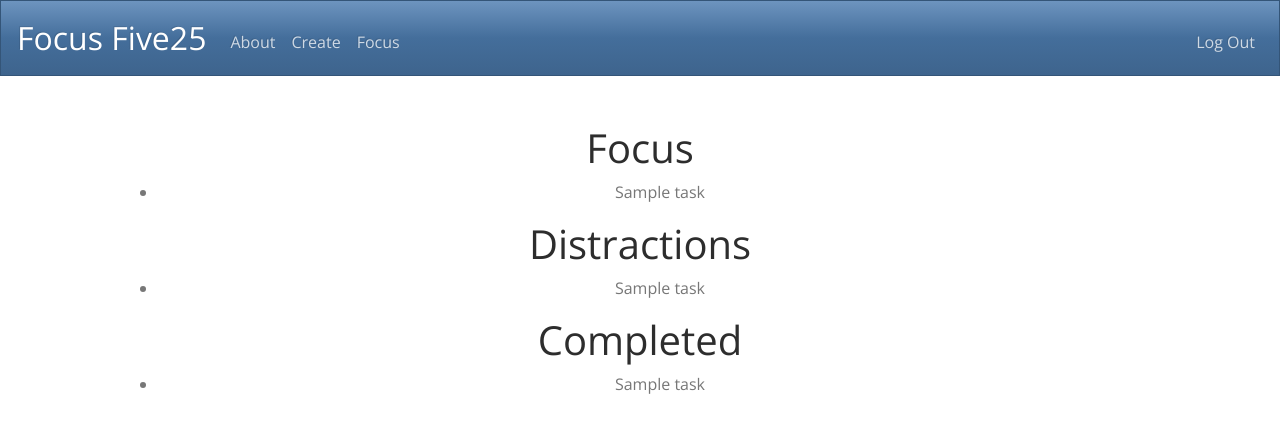
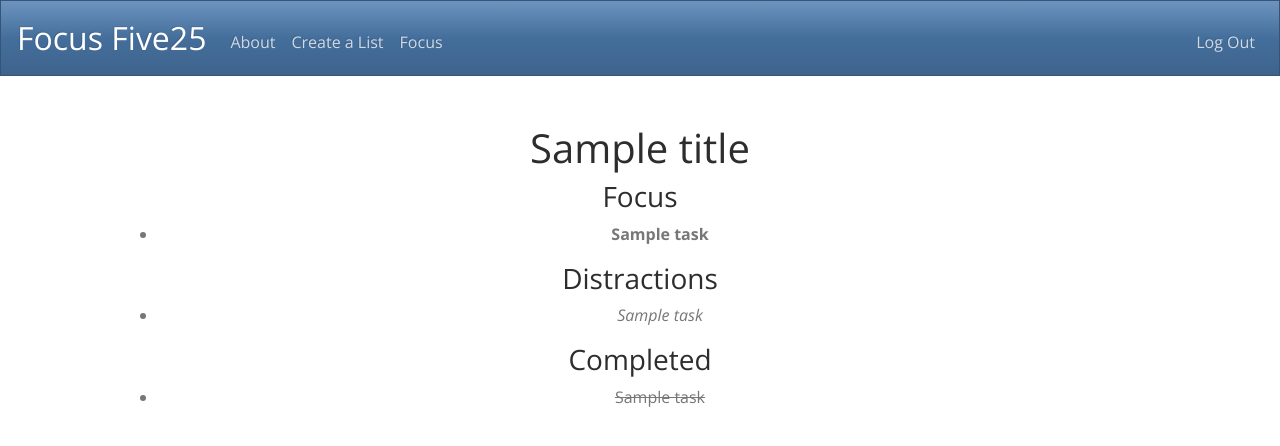
Before and after one commit to alecoad/final-project, a Flask app: template five25/templates/tasks.html in a window 1280 px wide. Shown: the top 446 px of the page. Run offline with Flask 2, Linux system fonts and the light colour scheme; the visitor is signed in with stand-in values (Sample User, id 1); the template is opened without the code that fills it: most values are stand-ins (such as "Sample title", 1, 10 or a date in 2020); some libraries are stand-ins or nearby versions; some web fonts are replaced.

Commit message:
Functionality revisions

```diff
--- a/five25/application.py
+++ b/five25/application.py
@@ -47,6 +47,10 @@ def tasks(list_id):
 
     user_id = session['user_id']
 
+    title = db.execute(
+        'SELECT title FROM lists WHERE id = :list_id', {'list_id': list_id}
+    ).fetchone()
+
     focus = db.execute(
         'SELECT name FROM tasks WHERE list_id = :list_id AND distraction = FALSE', {'list_id': list_id}
     ).fetchall()
@@ -59,7 +63,7 @@ def tasks(list_id):
         'SELECT name FROM tasks WHERE list_id = :list_id AND completed = TRUE', {'list_id': list_id}
     ).fetchall()
 
-    return render_template('tasks.html', focus=focus, distractions=distractions, completed=completed)
+    return render_template('tasks.html', title=title, focus=focus, distractions=distractions, completed=completed)
 
 
 @app.route('/register', methods=['GET', 'POST'])
@@ -147,30 +151,30 @@ def create():
     user_id = session['user_id']
 
     if request.method == 'POST':
-        # PROBABLY NEED SOME ERROR HANDLING...
-        # store and insert title into lists table
+        # get form data, list_id
         title = request.form.get('title')
+        tasks = request.form.getlist('task')
+        list_id = db.execute(
+            'SELECT id FROM lists WHERE title = :title', {'title': title}
+        ).fetchone()
+        list_id = list_id.id
+        # insert title and tasks into database
         db.execute(
             'INSERT INTO lists (title, user_id) VALUES (:title, :user_id)', {'title': title, 'user_id': user_id}
         )
-        # get list_id
-        list_id = db.execute(
-            'SELECT id FROM lists WHERE title = :title', {'title': title}
-        ).fetchone()
-        # get the id of the tuple since fetchone() returns a Row-like object
-        list_id = list_id.id
-        # store and enter each task into tasks table
-        tasks = request.form.getlist('task')
         for task in tasks:
             db.execute(
                 'INSERT INTO tasks (name, list_id) VALUES (:task, :list_id)', {'task': task, 'list_id': list_id}
             )
         db.commit()
-        # store all the tasks (UNNECESSARY?)
+        # store list name and tasks
         tasks = db.execute(
             'SELECT name FROM tasks WHERE list_id = :list_id', {'list_id': list_id}
         ).fetchall()
-        return render_template('focus.html', list_id=list_id, tasks=tasks)
+
+        flash('Success')
+
+        return render_template('focus.html', title=title, tasks=tasks)
 
     return render_template('create.html')
 
--- a/five25/templates/focus.html
+++ b/five25/templates/focus.html
@@ -5,6 +5,7 @@
 {% block main %}
   <h1>Which tasks will you focus on first?</h1>
   <form action="/focus" method="post">
+    <h2>{{ title }}</h2>
     <ul>
       {% for task in tasks %}
         <li><input type="checkbox" name="task" value="{{ task.name }}">{{ task.name }}</li>
--- a/five25/templates/index.html
+++ b/five25/templates/index.html
@@ -15,7 +15,7 @@
         {% for list in lists %}
           <tr>
             <td><a href="{{ url_for('tasks', list_id=list.id) }}">{{ list.title }}</a></td>
-            <td>{{ list.created }}</td>
+            <td>{{ list.created.strftime('%Y-%m-%d') }}</td>
           </tr>
         {% else %}
           <tr>
--- a/five25/templates/layout.html
+++ b/five25/templates/layout.html
@@ -36,7 +36,7 @@
         {% if session.user_id %}
           <ul class="navbar-nav mr-auto mt-2">
             <li class="nav-item"><a class="nav-link" href="/about">About</a></li>
-            <li class="nav-item"><a class="nav-link" href="/create">Create</a></li>
+            <li class="nav-item"><a class="nav-link" href="/create">Create a List</a></li>
             <li class="nav-item"><a class="nav-link" href="/focus">Focus</a></li>
           </ul>
           <ul class="navbar-nav ml-auto mt-2">
--- a/five25/templates/tasks.html
+++ b/five25/templates/tasks.html
@@ -3,24 +3,25 @@
 {% block title %}Tasks{% endblock %}
 
 {% block main %}
-  <h1>Focus</h1>
+  <h1>{{ title.title }}</h1>
+  <h3>Focus</h3>
   <ul>
     {% for task in focus %}
-      <li>{{ task.name }}</li>
+      <li><strong>{{ task.name }}</strong></li>
     {% endfor %}
   </ul>
 
-  <h1>Distractions</h1>
+  <h3>Distractions</h3>
   <ul>
     {% for task in distractions %}
-      <li>{{ task.name }}</li>
+      <li><em>{{ task.name }}</em></li>
     {% endfor %}
   </ul>
 
-  <h1>Completed</h1>
+  <h3>Completed</h3>
   <ul>
     {% for task in completed %}
-      <li>{{ task.name }}</li>
+      <li><strike>{{ task.name }}</strike></li>
     {% endfor %}
   </ul>
 {% endblock %}
```
